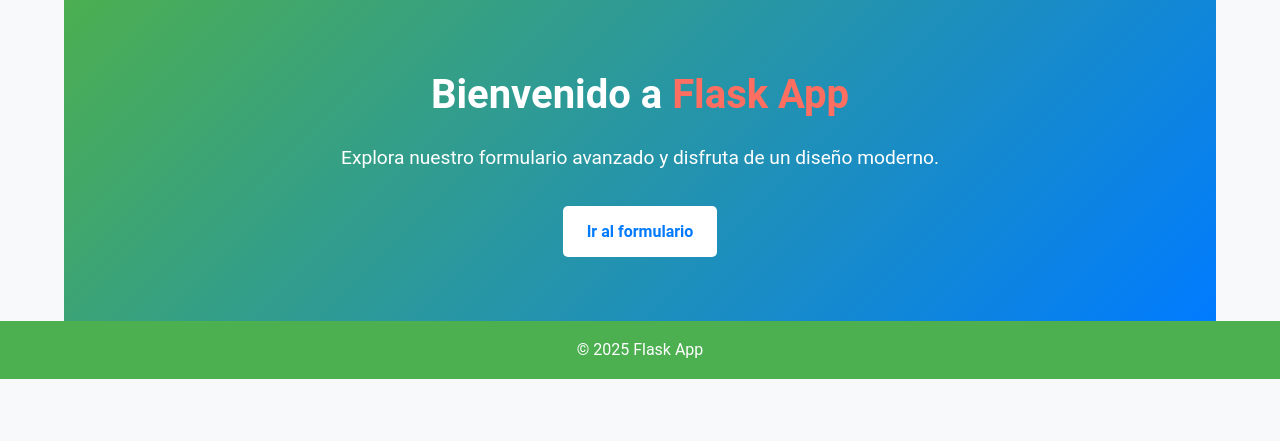
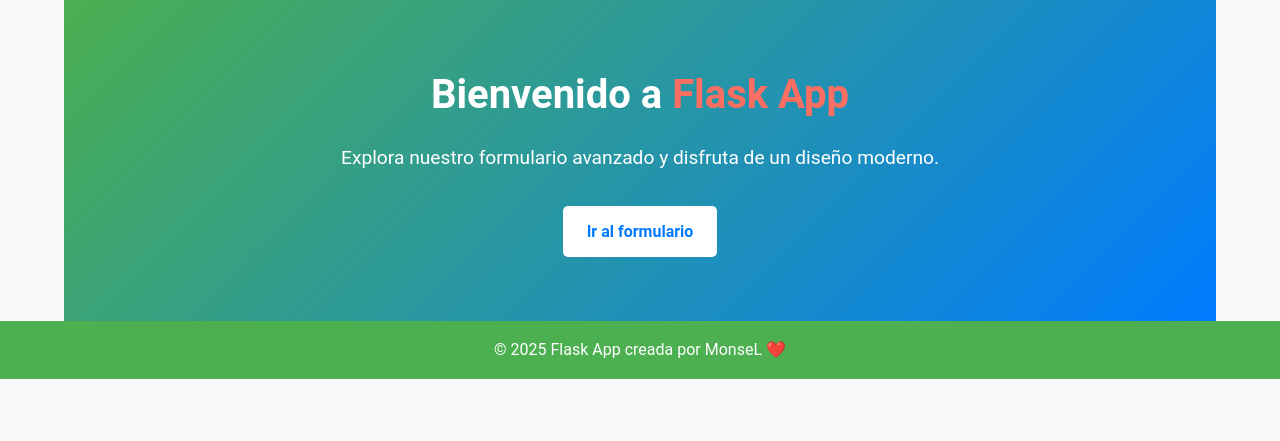
Before and after one commit to MonseLopez/Flask-app, a Flask app: page / in a window 1280 px wide. Shown: the part 179-620 px from the top of the page. Run offline with Flask 3, Linux system fonts and the light colour scheme.

Commit message:
Ccambios realizados

```diff
--- a/templates/base.html
+++ b/templates/base.html
@@ -38,7 +38,7 @@
 
     <footer class="footer">
         <div class="container">
-            <p>© 2025 Flask App </p>
+            <p>© 2025 Flask App creada por MonseL ❤️ </p>
         </div>
     </footer>
 </body>
```
